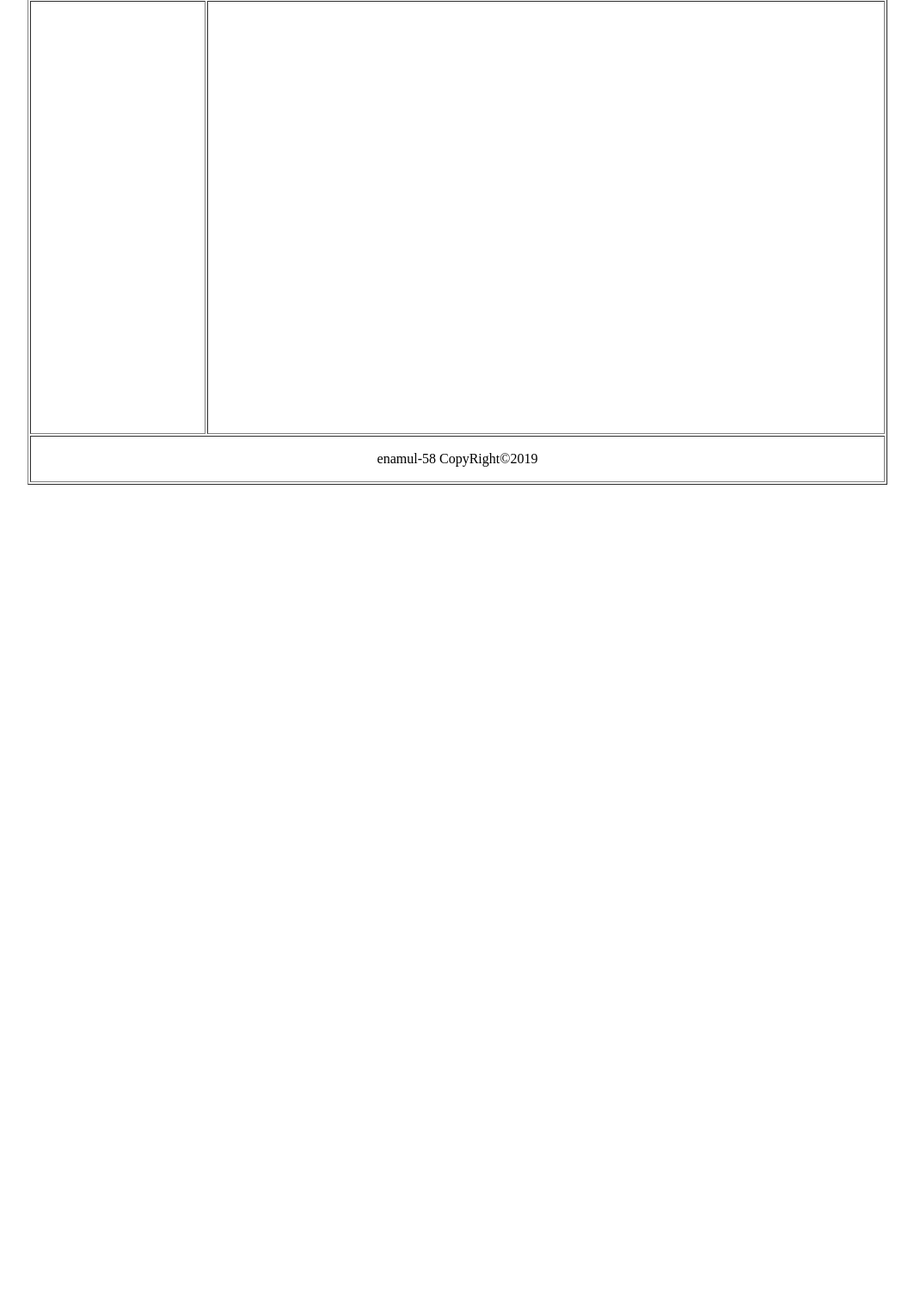
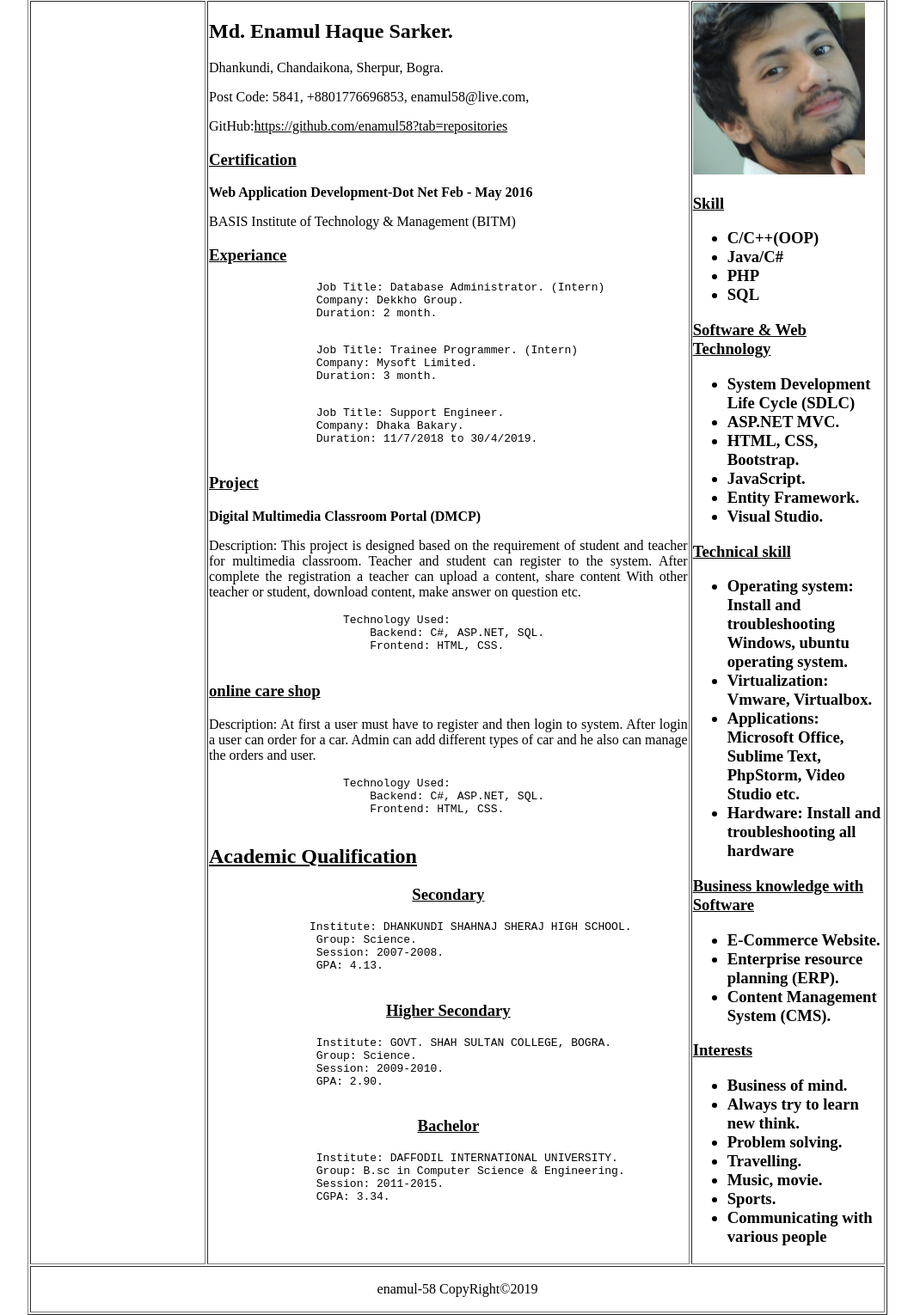
Before and after one commit to enamul58/HTML-portfolio, a plain HTML site: page protfolio.html in a window 1280 px wide. Shown: the part 172-1702 px from the top of the page at 86% size, without its empty margins (108-1171 px from the left). Before the commit the page ends 800 px from the top, so only its background shows below. Drawn offline with Linux system fonts and the light colour scheme.

Commit message:
update protfolio file

```diff
--- a/protfolio.html
+++ b/protfolio.html
@@ -24,8 +24,127 @@
         </td>
     </tr>
     <tr>
-        <td height="500" width="100"></td>
-        <td></td>
+        <td height="1000" width="100"></td>
+        <td valign="top">
+            <h2>Md. Enamul Haque Sarker.</h2>
+            <p>Dhankundi, Chandaikona, Sherpur, Bogra.</p>
+            <p>Post Code: 5841, +8801776696853, enamul58@live.com,</P>
+            <p>GitHub:<u>https://github.com/enamul58?tab=repositories</u></p>
+            <h3><u>Certification</u></h3>
+            <b>Web Application Development-Dot Net Feb - May 2016</b>
+            <p>BASIS Institute of Technology & Management (BITM)</p>
+            <h3><u>Experiance</u></h3>
+            <Pre>
+                Job Title: Database Administrator. (Intern)
+                Company: Dekkho Group.
+                Duration: 2 month.
+            </Pre>
+            <pre>
+                Job Title: Trainee Programmer. (Intern)
+                Company: Mysoft Limited.
+                Duration: 3 month.
+            </pre>
+            <pre>
+                Job Title: Support Engineer.
+                Company: Dhaka Bakary.
+                Duration: 11/7/2018 to 30/4/2019.
+            </pre>
+            <h3>
+                <u>Project</u>
+            </h3>
+                <b>Digital Multimedia Classroom Portal (DMCP)</b>
+                <P align="justify">Description: This project is designed based on the requirement of student and teacher for multimedia classroom. Teacher and student can register to the system. After complete the registration a teacher can upload a content, share content With other teacher or student, download content, make answer on question etc.</P>
+                <pre>
+                    Technology Used:
+                        Backend: C#, ASP.NET, SQL.
+                        Frontend: HTML, CSS.
+                </pre>
+            <h3>
+                <u>online care shop</u>
+            </h3>
+                <p align="justify">Description: At first a user must have to register and then login to system. After login a user can order for a car. Admin can add different types of car and he also can manage the orders and user.</p>
+                <pre>
+                    Technology Used:
+                        Backend: C#, ASP.NET, SQL.
+                        Frontend: HTML, CSS.
+                </pre>
+            <h2><u>Academic Qualification</u></h2>
+            <h3 align="center"><u>Secondary </u></h3>
+            <pre>
+               Institute: DHANKUNDI SHAHNAJ SHERAJ HIGH SCHOOL.
+                Group: Science.
+                Session: 2007-2008.
+                GPA: 4.13.
+            </pre>
+            <h3 align="center"><u>Higher Secondary</u></h3>
+            <pre>
+                Institute: GOVT. SHAH SULTAN COLLEGE, BOGRA.
+                Group: Science.
+                Session: 2009-2010.
+                GPA: 2.90.
+            </pre>
+            <h3 align="center"><u>Bachelor</u></h3>
+            <pre>
+                Institute: DAFFODIL INTERNATIONAL UNIVERSITY.
+                Group: B.sc in Computer Science & Engineering.
+                Session: 2011-2015.
+                CGPA: 3.34.
+            </pre>
+
+        </td>
+        <td valign="top">
+            <img src="images/enamul.jpg" width="200" height="200"/>
+            <h3>
+                <u>Skill</u>
+                <ul>
+                    <li>C/C++(OOP)</li>
+                    <li>Java/C#</li>
+                    <li>PHP</li>
+                    <li>SQL</li>
+                </ul>
+            </h3>
+            <h3>
+                <u>Software & Web Technology</u>
+                <ul>
+                    <li>System Development Life Cycle (SDLC)</li>
+                    <li>ASP.NET MVC.</li>
+                    <li>HTML, CSS, Bootstrap.</li>
+                    <li>JavaScript.</li>
+                    <li>Entity Framework.</li>
+                    <li>Visual Studio.</li>
+                </ul>
+            </h3>
+            <h3>
+                <u>Technical skill</u>
+                <ul>
+                    <li>Operating system: Install and troubleshooting Windows, ubuntu operating system.</li>
+                    <li>Virtualization: Vmware, Virtualbox.</li>
+                    <li>Applications: Microsoft Office, Sublime Text, PhpStorm, Video Studio etc.</li>
+                    <li>Hardware: Install and troubleshooting all hardware</li>
+                </ul>
+            </h3>
+            <h3>
+                <u>Business knowledge with Software</u>
+                <ul>
+                    <li>E-Commerce Website.</li>
+                    <li> Enterprise resource planning (ERP).</li>
+                    <li>Content Management System (CMS).</li>
+                </ul>
+            </h3>
+            <h3>
+                <u>Interests</u>
+                <ul>
+                    <li>Business of mind.</li>
+                    <li>Always try to learn new think.</li>
+                    <li>Problem solving.</li>
+                    <li>Travelling.</li>
+                    <li>Music, movie.</li>
+                    <li>Sports.</li>
+                    <li>Communicating with various people</li>
+                </ul>
+            </h3>
+        </td>
+
     </tr>
     <tr>
         <td height="50" colspan="3" align="center">
```
